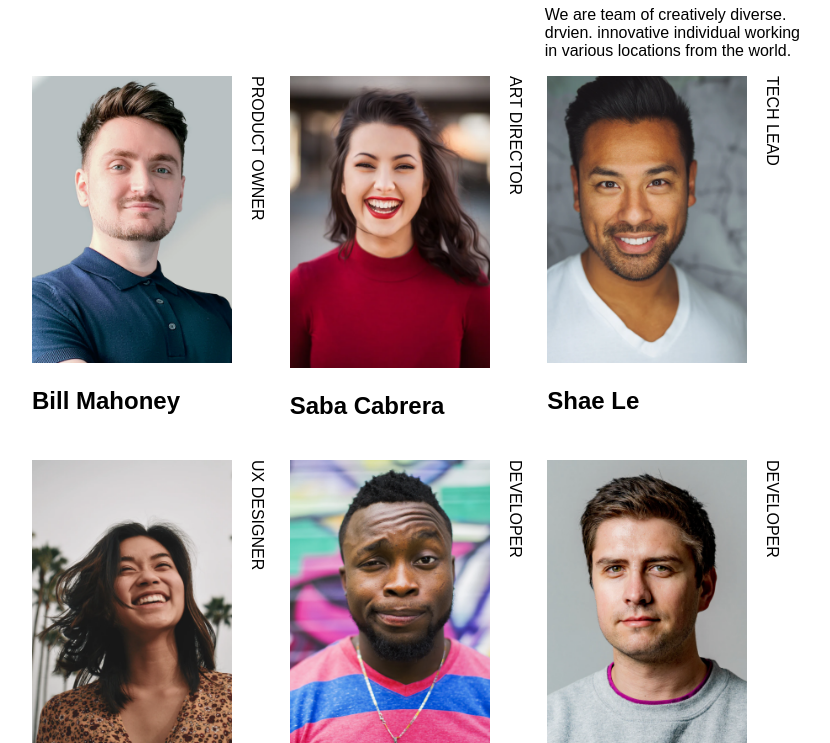
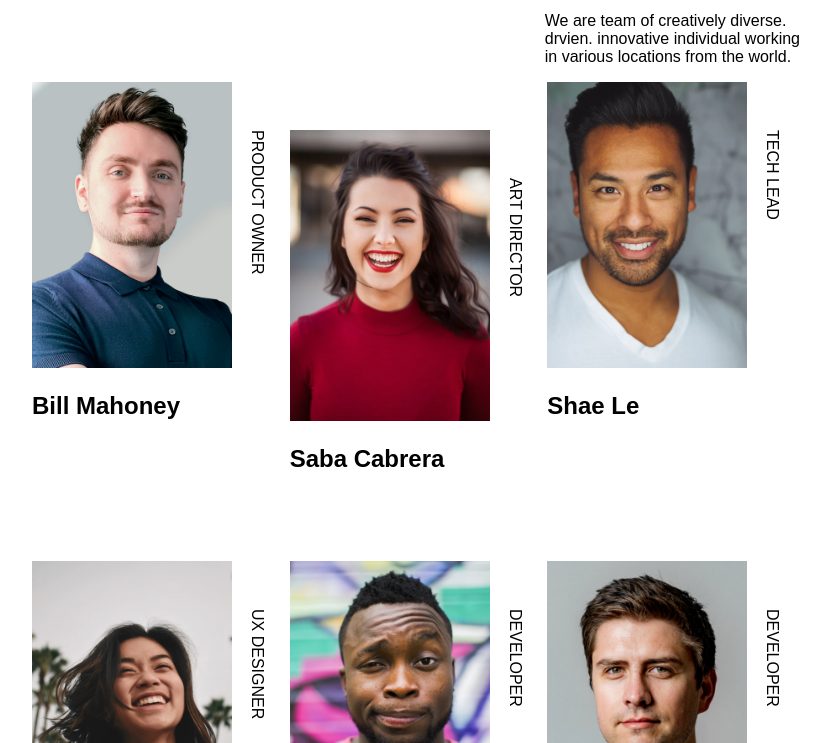
Before and after one commit to segunmotunde/team-page, a plain HTML site: page index.html in a window 1280 px wide. Shown: the part 57-800 px from the top of the page, without its empty margins (224-1054 px from the left). Drawn offline with Linux system fonts and the light colour scheme.

Commit message:
adjust the margin and responsiveness

```diff
--- a/styles.css
+++ b/styles.css
@@ -14,15 +14,17 @@
 #container #containerCrew .crew .profile{
     display: inline-flex;
 }
+#containerCrew :nth-child(even){
+    margin-top: 3rem;
+}
+
 #container #header h2{
-    margin-bottom: 20px;
+    margin: 20px 0;
 }
 #container #header{
     margin-bottom: 20px;
 }
-#container #header h4{
-    margin-bottom: 10px;
-}
+
 #container #containerCrew {
     display: grid;
     grid-template-columns: 1fr 1fr;
@@ -57,7 +59,11 @@ writing-mode: vertical-rl;
         #container #header{
             display: flex;
             justify-content: space-between;
+            align-items: flex-start;
             width: 60vw;
             margin: auto;
       }
+      #containerCrew :nth-child(2), #containerCrew :nth-child(5){
+        margin-top: 3rem;
     }
+    }
```
